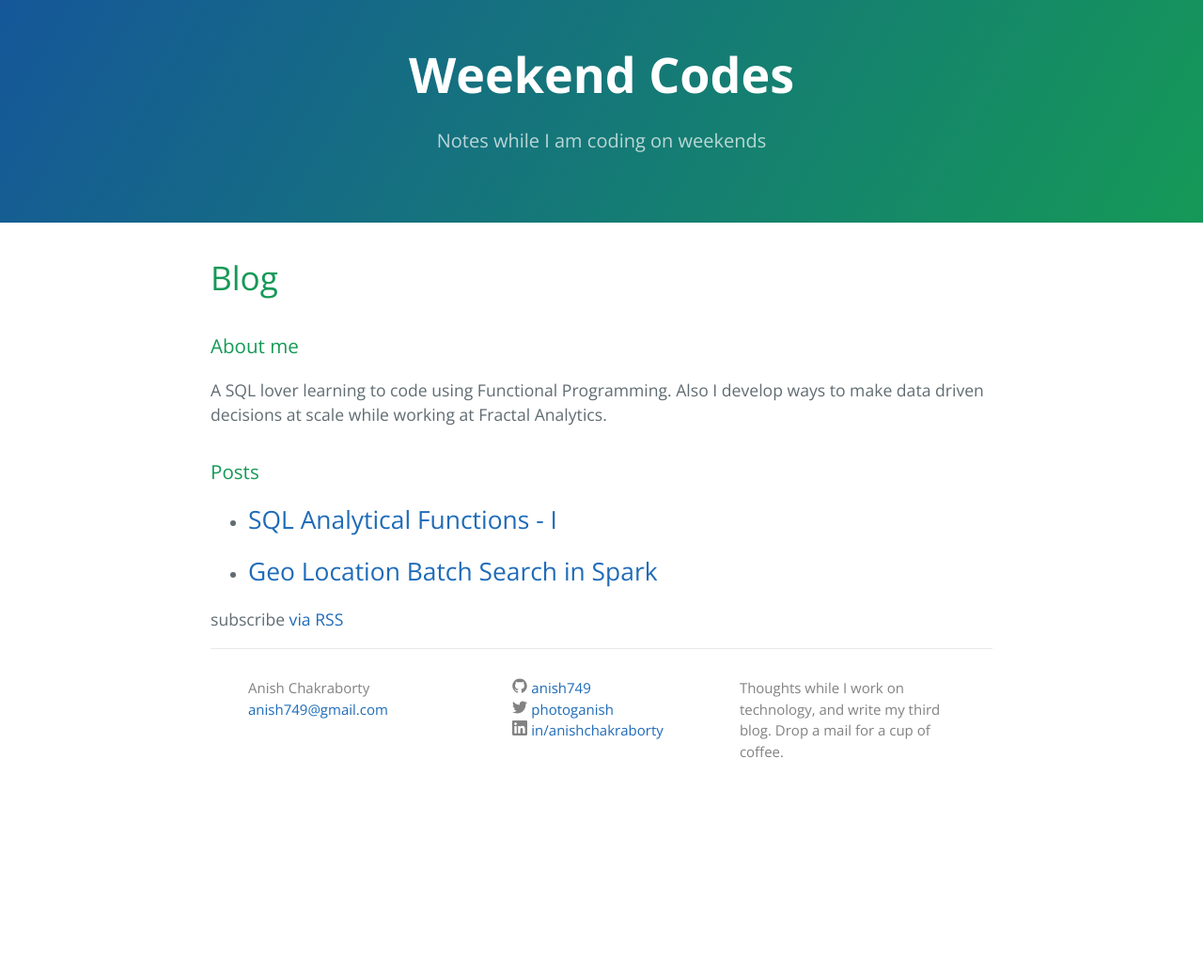
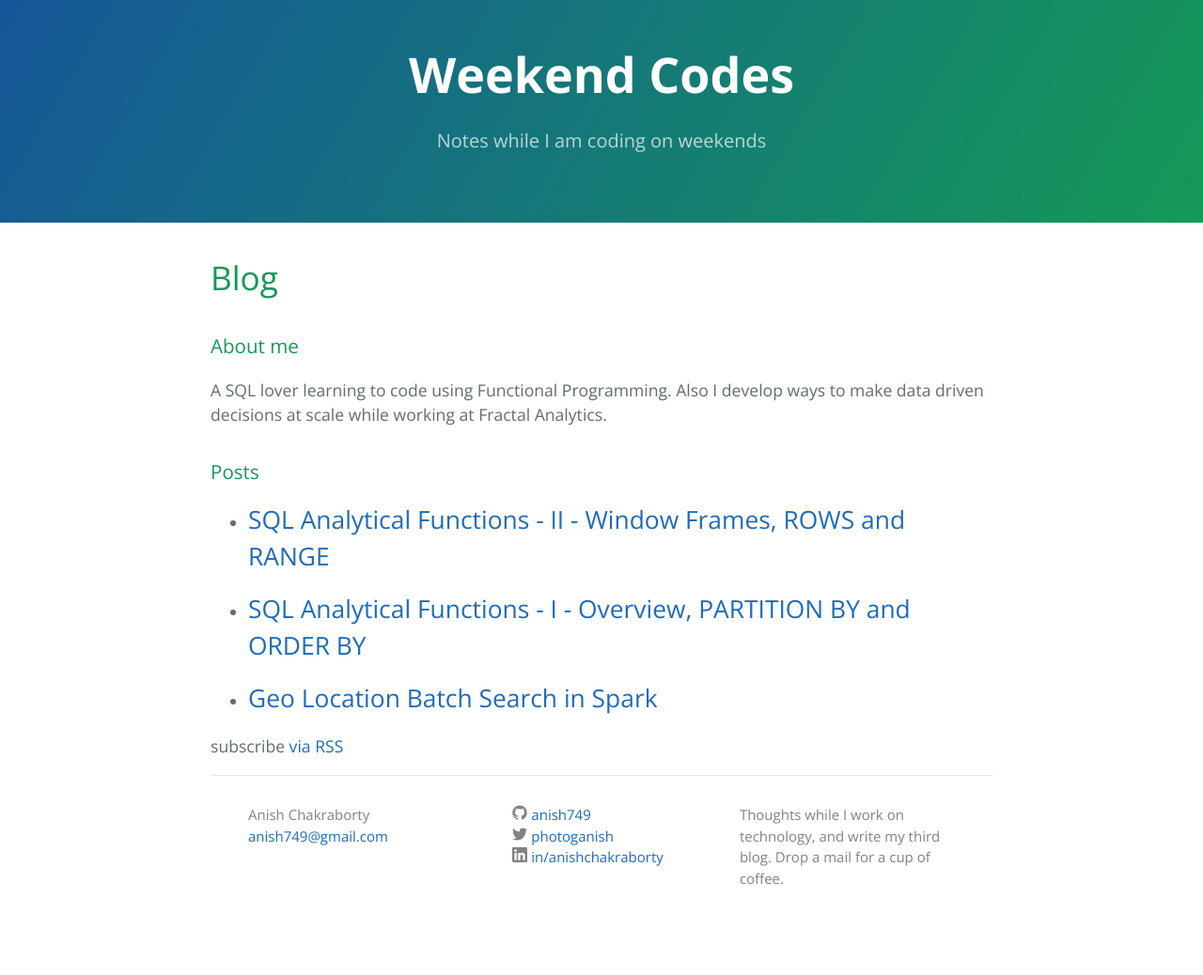
Before and after one commit to anish749/anish749.github.io, a Jekyll site: the page built from index.md, in a window 1280 px wide. Shown: the whole page at 94% size. Built offline with Jekyll 4.4.1, drawn with Linux system fonts in a browser that asks for light colours; our own code applies the rules of GitHub Pages for plain Markdown files; before the commit the page ends 903 px from its top, so only the background shows below that; part of the change alters nothing that is shown.

Commit message:
sql analytical functions post 2

````diff
--- a/_posts/2017-04-27-sql-analytical-functions-part1.md
+++ b/_posts/2017-04-27-sql-analytical-functions-overview-partition-by-order-by.md
@@ -1,6 +1,6 @@
 ---
 layout: post
-title:  "SQL Analytical Functions - I"
+title:  "SQL Analytical Functions - I - Overview, PARTITION BY and ORDER BY"
 date:   2017-04-27 21:08:49 +0530
 categories: sql
 ---
@@ -61,14 +61,14 @@ For our example, we need to find average for each subject, which means we can pa
 Lets try the query
 ```sql
 SELECT id, name, subject, marks,
-       AVG(marks) OVER(PARTITION BY subject) AS avg_subject_marks
+       AVG(marks) OVER (PARTITION BY subject) AS avg_subject_marks
 FROM marks
 ```
 The above query applies the AVG of marks after partitioning the data by subject. So average is calculated for each subject, and is returned as a column.
 Our initial problem to find the difference of each student from subject average is now simple and can be expressed as follows:
 ```sql
 SELECT id, name, subject, marks,
-       ABS(marks - AVG(marks) OVER(PARTITION BY subject)) AS mean_subject_diff
+       ABS(marks - AVG(marks) OVER (PARTITION BY subject)) AS mean_subject_diff
 FROM marks
 ```
 
@@ -99,7 +99,7 @@ The query looks like
 
 ```sql
 SELECT id, name, subject, marks,
-       RANK() OVER(PARTITION BY subject ORDER BY marks DESC) AS subject_rank
+       RANK() OVER (PARTITION BY subject ORDER BY marks DESC) AS subject_rank
 FROM marks
 ```
 This query is pretty readable and self explanatory. It says to partition the data first and then order it descending based on marks, and finally put a rank for each record.
--- /dev/null
+++ b/_posts/2017-04-29-window-frames-sql-analytical-functions.md
@@ -0,0 +1,52 @@
+---
+layout: post
+title:  "SQL Analytical Functions - II - Window Frames, ROWS and RANGE"
+date:   2017-04-29 21:08:49 +0530
+categories: sql
+---
+
+A follow up post about specifying window frames to SQL analytical functions. This assumes you have already read my previous post where I described the use of OVER(), PARTITION BY and ORDER BY clause.
+
+### ROWS and RANGE clause
+The Over clause also allows us to specify window frames on which the analytical functions get applied. This is useful in calculating things like moving average and cumulative sum using SQL.
+The partition by clause allows us to group the data set before the analytical function is applied. However it doesn't allow us to choose different sets records for each input record to apply a function.
+Consider we have a rainfall data set for a city for 1 month. It has a schema like "date, precipitation". We want to find the out the total rainfall for the past 5 dates for each day of the month. For arguments sake, lets visually ignore the first 5 values, since they wont be having data for the last 5 days.
+Here we see that to find sum, we can use the SUM function but we need only the last 5 records and not all the records, for each row.
+Lets start with a simpler problem, and find the sum of all records and have that as a column.
+```sql
+SELECT date, precipitation,
+       SUM(precipitation) OVER () as total_precipitation
+FROM rainfall
+```
+
+Next we would apply the window on the input data to the SUM function, so that only the last 5 days are taken. For this we would first sort the data and then add the window as follows
+```sql
+SELECT date, precipitation,
+       SUM(precipitation) OVER (ORDER BY date ROWS BETWEEN 1 PRECEDING AND 5 PRECEDING) as total_precipitation
+FROM rainfall
+```
+This query first orders the data based on date, and then selects the window frame for each row, which consists of the previous 5 rows based on the ordering specified. This set of records changes for every record. The analytical function is then applied on the selected window. This is particularly useful for moving averages.
+
+ROWS or RANGE requires that the ORDER BY clause be specified.
+
+Practice problem https://www.hackerearth.com/problem/sql/calculate-moving-average/
+
+### Using PARTITION BY, ORDER BY and ROWS/RANGE together
+Consider the above example but lets say now the data set contains data for multiple cities. Now the precipitation for each city would be different and the sum would also have to be calculated differently. Here we have the data set as "city, date, precipitation". We would patition the data by city in the Over clause.
+```sql
+SELECT city, date, precipitation,
+       SUM(precipitation) OVER (PARTITION BY city ORDER BY date ROWS BETWEEN 1 PRECEDING AND 5 PRECEDING) as total_precipitation
+FROM rainfall
+```
+When applied with partition by clause, the window frame is applied separately for each partition.
+
+##### Other keywords
+The window frame can be specified using (but not limited to) the following:
+ - ROWS BETWEEN 1 PRECEDING AND CURRENT ROW -> the current value and one previous
+ - ROWS BETWEEN UNBOUNDED PRECEDING AND CURRENT ROW -> all records from start to current row in the given ordering. This is useful for cumulative sum calculation
+ - ROWS BETWEEN 2 FOLLOWING AND 10 FOLLOWING -> records after the current row as per the number specified.
+ - ROWS 5 PRECEDING -> This is equivalent to ROWS BETWEEN 5 PRECEDING AND CURRENT ROW
+
+#### Summary
+This is very useful for statistical analysis which involves calculation where the input set record for a particular analytical function changes for every record.
+Applications of this technique include calculation of Year to Date sales, seasonal precipitation analysis, etc.
````
